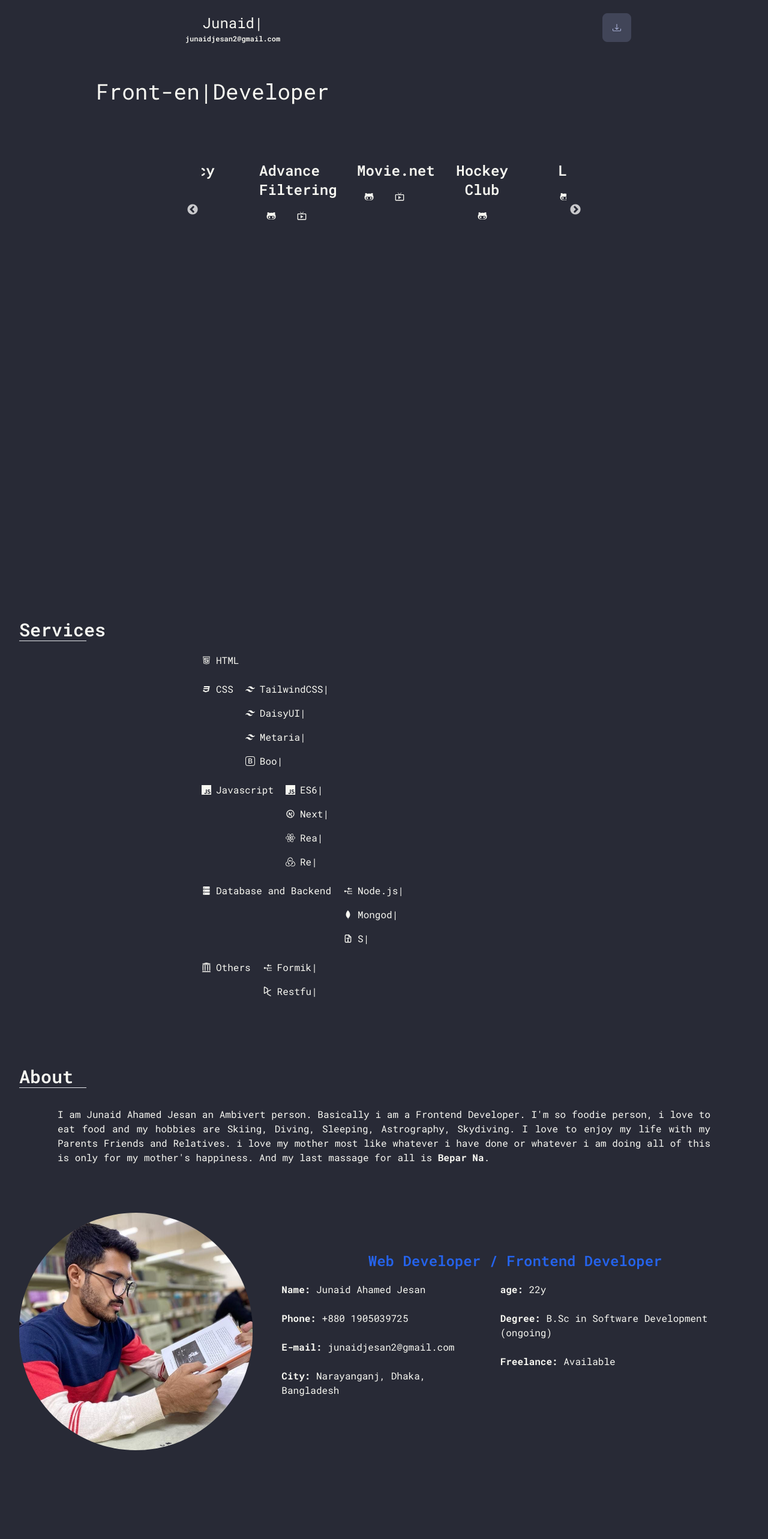
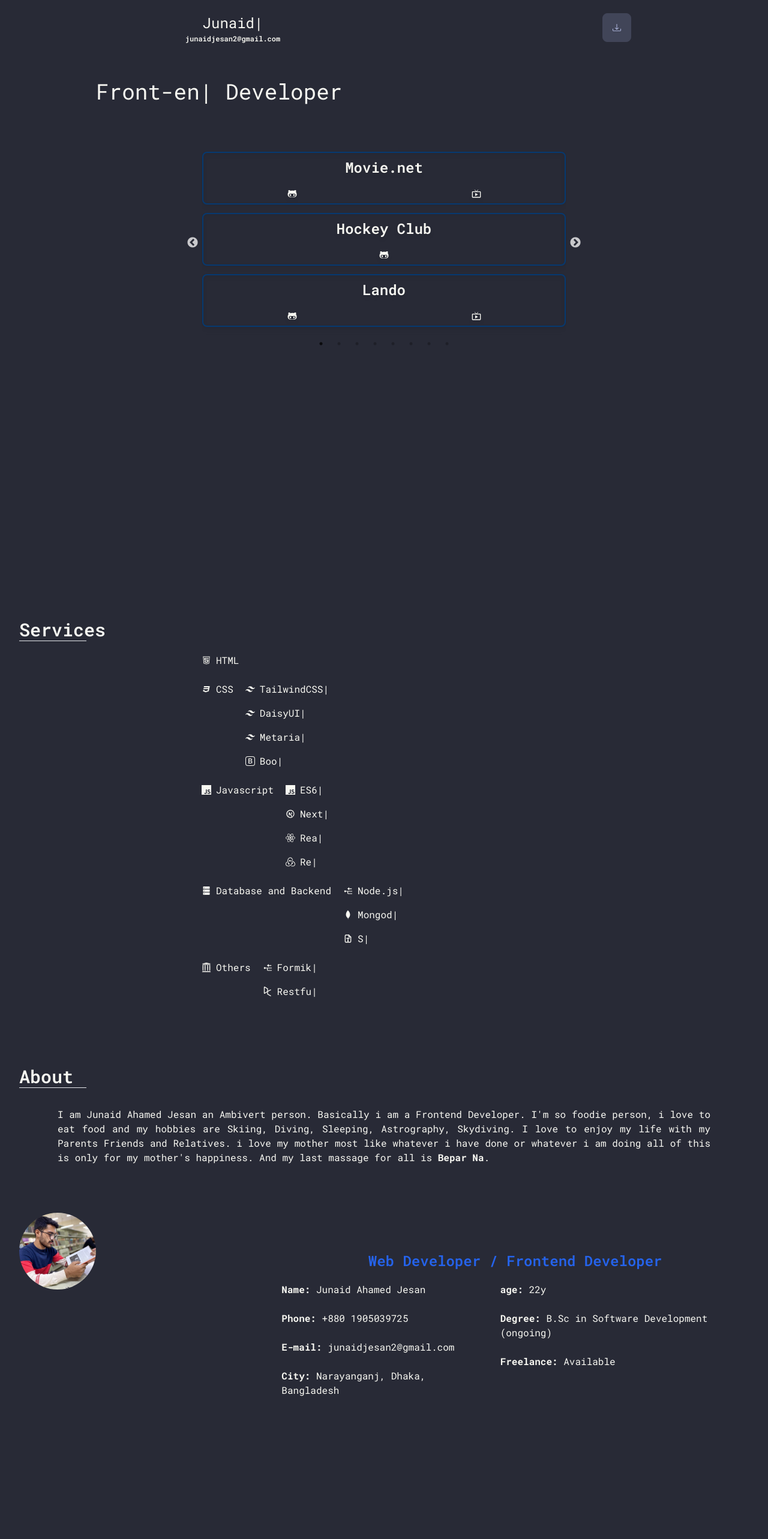
Before and after one commit to junaidjesan2/portfolio, a React (Create React App) app: page / in a window 1280 px wide. Shown: the top 2566 px of the page at 60% size. Built offline with nearby package versions, Linux system fonts and the light colour scheme.

Commit message:
slick design changed to solve alignment issue

```diff
--- a/src/Components/Pages/About/About.js
+++ b/src/Components/Pages/About/About.js
@@ -8,8 +8,8 @@ import { useRef } from "react";
 const About = () => {
   const constraintsRef = useRef(null);
   return (
-    <div className="mb-5 min-h-screen">
-      <div className="sticky top-3 py-8">
+    <div className="my-10 min-h-screen">
+      <div className="sticky top-1 py-8">
         <h1 className="md:text-3xl text-xl flex gap-3 items-center text-start font-semibold">
           About
         </h1>
@@ -40,7 +40,7 @@ const About = () => {
           }}
           className="w-full md:w-1/3"
         >
-          <img src={image} className="rounded-full" alt="" />
+          <img src={image} className="rounded-full h-32 w-32" alt="" />
         </motion.div>
         <div className="w-full md:w-2/3 md:mt-16">
           <h1 className="text-2xl font-semibold text-blue-600">
--- a/src/Components/Pages/Contact/Contact.js
+++ b/src/Components/Pages/Contact/Contact.js
@@ -30,7 +30,7 @@ const Contact = () => {
   };
   return (
     <>
-      <div className="min-h-screen">
+      <div className="min-h-screen my-5">
         <div className="sticky top-3 py-5">
           <h1 className="md:text-3xl text-xl flex gap-3 items-center text-start font-semibold">
             Contact
--- a/src/Components/Pages/Header/Header.js
+++ b/src/Components/Pages/Header/Header.js
@@ -18,7 +18,7 @@ const Header = () => {
   return (
     <div className="" data-aos="zoom-in">
       <div className="flex items-center md:justify-around justify-between py-5">
-        <div className="flex flex-col md:w-80 w-72">
+        <div className="flex flex-col md:w-80 w-64">
           <TypeAnimation
             sequence={[
               "Junaid",
--- a/src/Components/Pages/Home/Home.js
+++ b/src/Components/Pages/Home/Home.js
@@ -10,29 +10,36 @@ import { TypeAnimation } from "react-type-animation";
 
 const Home = () => {
   const settings = {
-    className: "center",
-    centerMode: true,
+    dots: true,
     infinite: true,
-    centerPadding: "60px",
     slidesToShow: 3,
-    speed: 400,
+    slidesToScroll: 1,
+    vertical: true,
+    verticalSwiping: true,
+    swipeToSlide: true,
+    beforeChange: function(currentSlide, nextSlide) {
+      console.log("before change", currentSlide, nextSlide);
+    },
+    afterChange: function(currentSlide) {
+      console.log("after change", currentSlide);
+    }
   };
   return (
     <>
       <div className="min-h-screen">
-        <h1 className="lg:text-start md:text-4xl text-2xl lg:ml-32 flex mx-auto items-center">
+        <h1 className="lg:text-start md:text-4xl text-2xl lg:ml-32">
           <TypeAnimation
             sequence={["Front-end", 700, "Web", 700, "MERN Stack", 700]}
             repeat={Infinity}
           />  Developer
         </h1>
         <div>
-          <div className="slider-container md:w-2/4 mx-auto md:my-20">
-            <Slider {...settings} className="wrap">
+          <div className="slider-container md:w-2/4 mx-auto mt-14 md:my-20">
+            <Slider {...settings}>
               {Projects.map((data) => (
                 <>
-                  <div className="mx-5">
-                    <div className="md:m-4 my-10" key={data.id}>
+                  <div className="drop-shadow-md py-2 md:mb-3 border-2 border-[#063970] rounded-lg">
+                    <div key={data.id}>
                       <p className="md:text-2xl text-lg font-semibold text-center align-middle">
                         {data.name}
                       </p>
```
